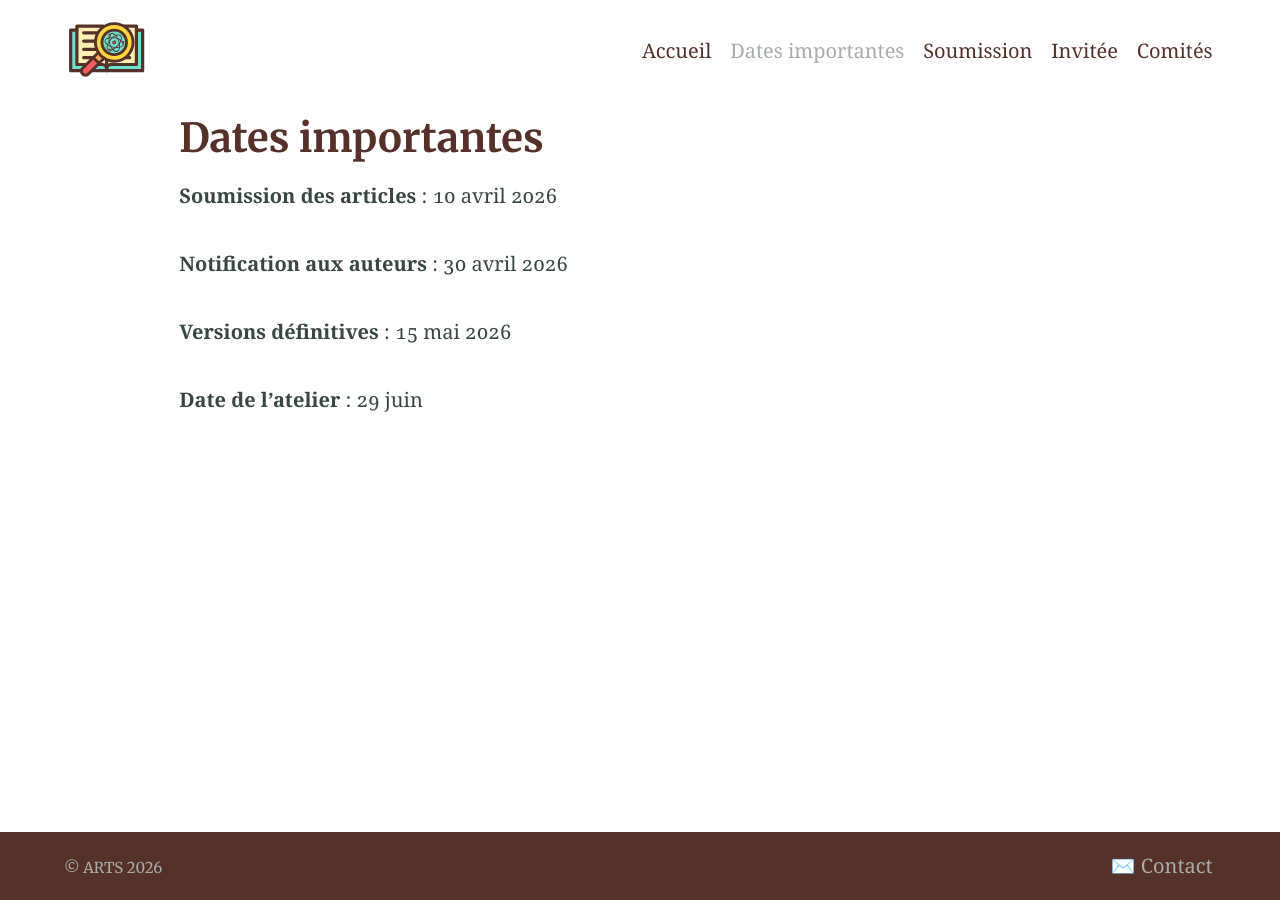
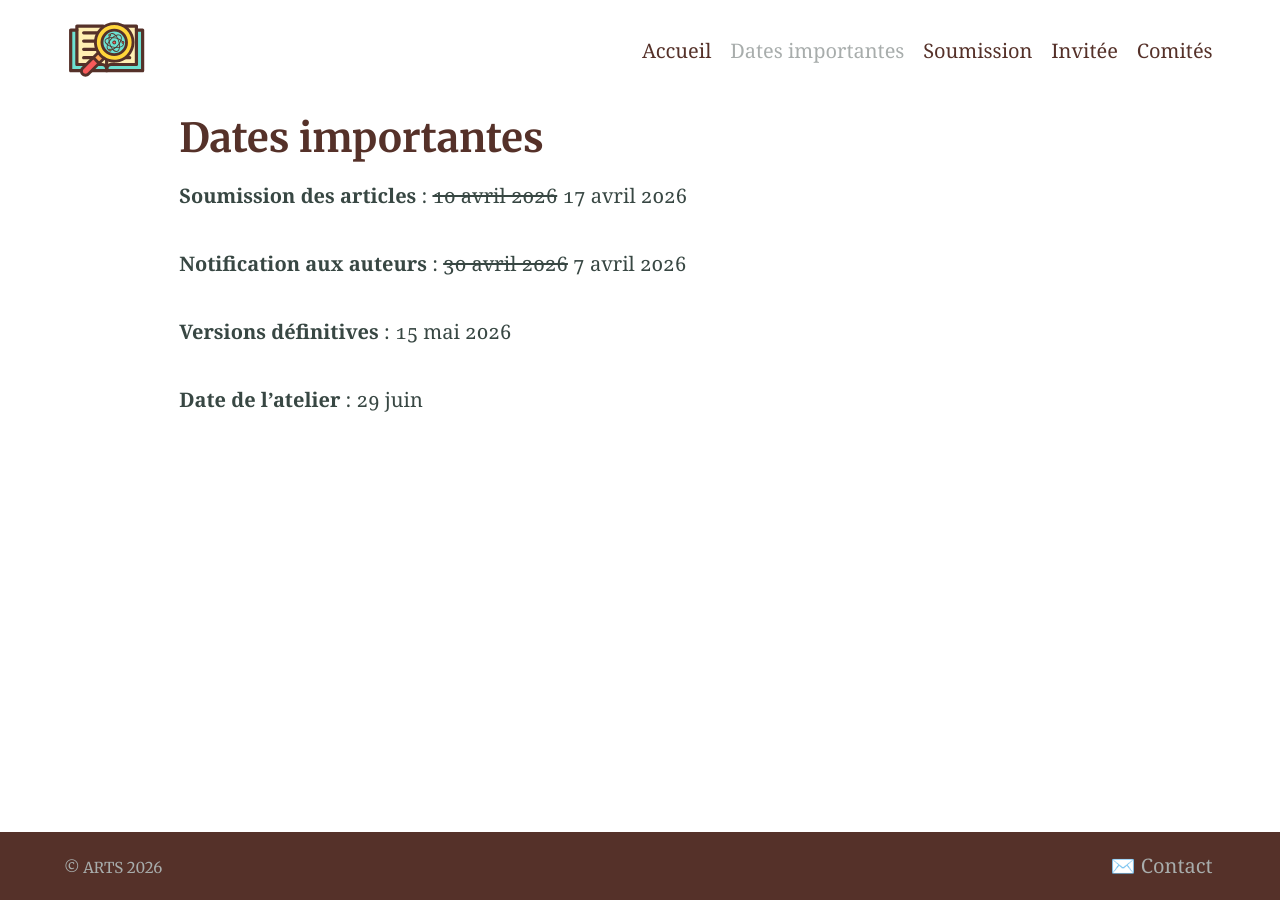
Before and after one commit to arts-workshop/arts-workshop.github.io, a Jekyll site: the page built from dates.md, in a window 1280 px wide. Built offline with Jekyll 4.4.1, drawn with Linux system fonts in a browser that asks for light colours.

Commit message:
décalage deadline 1 semaine

```diff
--- a/dates.md
+++ b/dates.md
@@ -5,9 +5,9 @@ layout: page
 ---
 
 
-**Soumission des articles** : 10 avril 2026
+**Soumission des articles** : ~~10 avril 2026~~ 17 avril 2026
 
-**Notification aux auteurs** : 30 avril 2026
+**Notification aux auteurs** : ~~30 avril 2026~~ 7 avril 2026
 
 **Versions définitives** : 15 mai 2026
 
```
